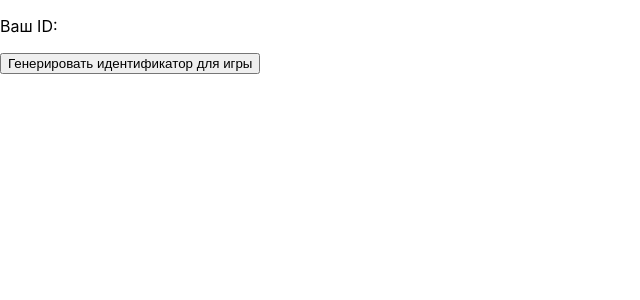
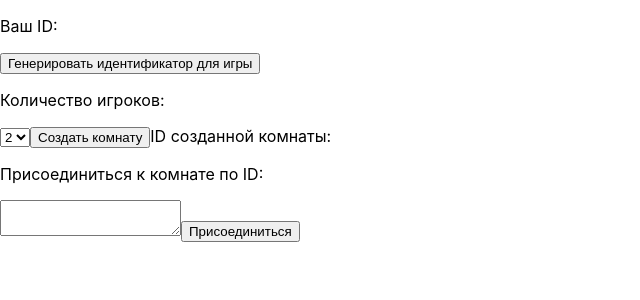
Before and after one commit to shokerplz/mafia_frontend, a React (Create React App) app in the folder mafia_frontend/: page / in a window 1280 px wide. Shown: the top 300 px of the page, without its empty margins (0-640 px from the left). Built offline with nearby package versions, Linux system fonts and the light colour scheme.

Commit message:
Creating room with fixed numbers of users, joining room with ID

```diff
--- a/mafia_frontend/package.json
+++ b/mafia_frontend/package.json
@@ -8,6 +8,7 @@
     "@testing-library/user-event": "^12.1.10",
     "react": "^17.0.1",
     "react-dom": "^17.0.1",
+    "react-router-dom": "^5.2.0",
     "react-scripts": "4.0.0",
     "web-vitals": "^0.2.4"
   },
--- a/mafia_frontend/src/App.js
+++ b/mafia_frontend/src/App.js
@@ -1,15 +1,22 @@
 import React from 'react';
 import './App.css';
 import Start from "./comp/Start";
-//import {BrowserRouter, Route} from "react-router-dom";
+import {BrowserRouter, Route} from "react-router-dom";
+import CreateJoin from "./comp/CreateJoin";
 
 const App = (props) => {
       return (
-          //<BrowserRouter>
+          <BrowserRouter>
               <div className="wrapper">
-                  <Start state={props.state} addUserID={props.addUserID}/>
+                  <Route path="/" render={() => <Start state={props.state}
+                                                       addUserID={props.addUserID}/>} />
+
+                  <Route path="/" render={() => <CreateJoin state={props.state}
+                                                            setUsersInRoom={props.setUsersInRoom}
+                                                            setRoomStatus={props.setRoomStatus}/>}
+                                                            setRoomID={props.setRoomID}/>
               </div>
-          //</BrowserRouter>
+          </BrowserRouter>
       )
 }
 export default App;
--- /dev/null
+++ b/mafia_frontend/src/comp/CreateJoin.jsx
@@ -0,0 +1,72 @@
+import React from 'react';
+
+let CreateJoin = (props) => {
+
+    let Element = React.createRef( );
+
+    let CreateRoom = async e => {
+        let response = await fetch(`http://127.0.0.1:5000/create?users=${props.state.UsersInRoom}&user_id=${props.state.USER_ID}`, {method : 'POST'})
+        let Room = await response.json();
+
+        if (Room){
+            console.log(Room)
+            props.setRoomStatus(Room);
+        }
+    }
+
+    let JoinRoom = async e =>  {
+       let response = await fetch(`http://127.0.0.1:5000/join?id=${ROOM_ID}&user_id=${props.state.USER_ID}`, {method : 'POST'});
+        let joinStatus = await response.json();
+
+        if (joinStatus){
+            console.log(joinStatus);
+            props.setRoomStatus(joinStatus);
+        }
+    }
+
+    let isSuccess = () => {
+        if (props.state.USER_ID !== "") {
+            return props.state.USER_ID;
+        }
+    }
+
+    let ROOM_ID = "";
+
+    let changeHandler = ()  => {
+        let text = Element.current.value;
+        console.log(text);
+        ROOM_ID = text;
+    }
+
+    if (isSuccess) {
+        return (
+            <div>
+                <p>Количество  игроков: </p>
+                <select value={props.state.UsersInRoom} onChange={(event) => props.setUsersInRoom(event.target.value) }>
+                    <option>2</option>
+                    <option>3</option>
+                    <option>4</option>
+                    <option>5</option>
+                    <option>6</option>
+                    <option>8</option>
+                </select>
+                <button onClick = {CreateRoom}>Создать комнату</button>
+                <span>ID созданной комнаты: {props.state.Room.id}</span>
+                <p>Присоединиться к комнате по ID:</p>
+
+                <textarea ref={Element} onChange={changeHandler} />
+
+                <button onClick = {JoinRoom}>Присоединиться</button>
+            </div>
+        )
+    }
+    else {
+        return (
+            <div>
+                <h1>Error!</h1>
+            </div>
+        )
+    }
+}
+
+export default CreateJoin
--- a/mafia_frontend/src/comp/Start.jsx
+++ b/mafia_frontend/src/comp/Start.jsx
@@ -1,5 +1,6 @@
 import React from 'react';
 import { useState } from 'react';
+import {NavLink} from "react-router-dom";
 
 let Start = (props) => {
     const [userID, setUserID] = useState("");
@@ -20,7 +21,10 @@ let Start = (props) => {
     return (
         <div>
             <p>Ваш ID: {props.state.USER_ID}</p>
-            <button onClick = {getUserID}>Генерировать идентификатор для игры</button>
+            <NavLink to="/join">
+                <button onClick = {getUserID}>Генерировать идентификатор для игры</button>
+            </NavLink>
+
         </div>
     )
 }
--- a/mafia_frontend/src/index.js
+++ b/mafia_frontend/src/index.js
@@ -3,15 +3,21 @@ import ReactDOM from 'react-dom';
 import './index.css';
 import App from './App';
 import reportWebVitals from './reportWebVitals';
-import state from "./state/state";
+import state, {setUsersInRoom} from "./state/state";
 import {addUserID} from "./state/state";
 import {observer} from "./state/state";
-
+import {setRoomStatus} from "./state/state";
+import {setRoomID} from "./state/state";
 
 export let renderApp = (state) => {
     ReactDOM.render(
         <React.StrictMode>
-            <App state={state} addUserID={addUserID} />
+            <App state={state}
+                 addUserID={addUserID}
+                 setUsersInRoom={setUsersInRoom}
+                 setRoomStatus={setRoomStatus}
+                 setRoomID={setRoomID}/>
+
         </React.StrictMode>,
         document.getElementById('root')
 
--- a/mafia_frontend/src/state/state.js
+++ b/mafia_frontend/src/state/state.js
@@ -1,6 +1,9 @@
 
 let state = {
-    USER_ID : ""
+    USER_ID : "",
+    UsersInRoom : 2,
+    Room : {},
+    ROOM_ID : "",
 }
 
 let renderApp = () => {
@@ -12,6 +15,28 @@ export let addUserID = (ID) => {
     renderApp(state);
 }
 
+export let setUsersInRoom = (c) => {
+    state.UsersInRoom = Number.parseInt(c);
+    renderApp(state);
+    console.log(state);
+}
+
+export let setRoomStatus = (c) => {
+    state.Room = c;
+    renderApp(state);
+    console.log(state);
+}
+
+export let setRoomID = (text) =>  {
+    state.ROOM_ID = text;
+    renderApp(state);
+    console.log(state);
+}
+
+export let AddRoomID = () => {
+
+}
+
 export const observer = (callback) => {
     renderApp = callback;
 }
```
Also changed, not shown: 1 other file (tests, documents, lock files or other folders).
